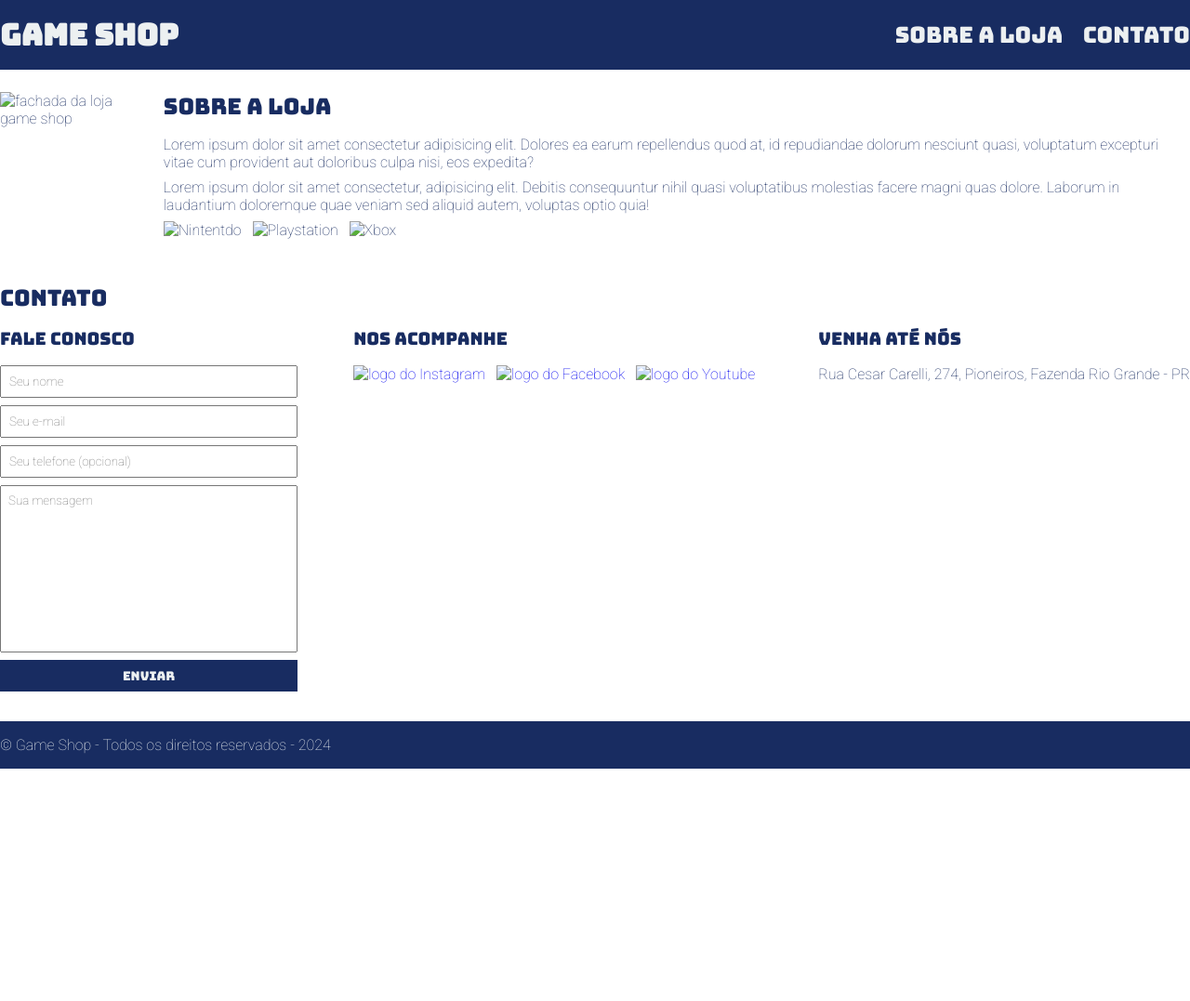
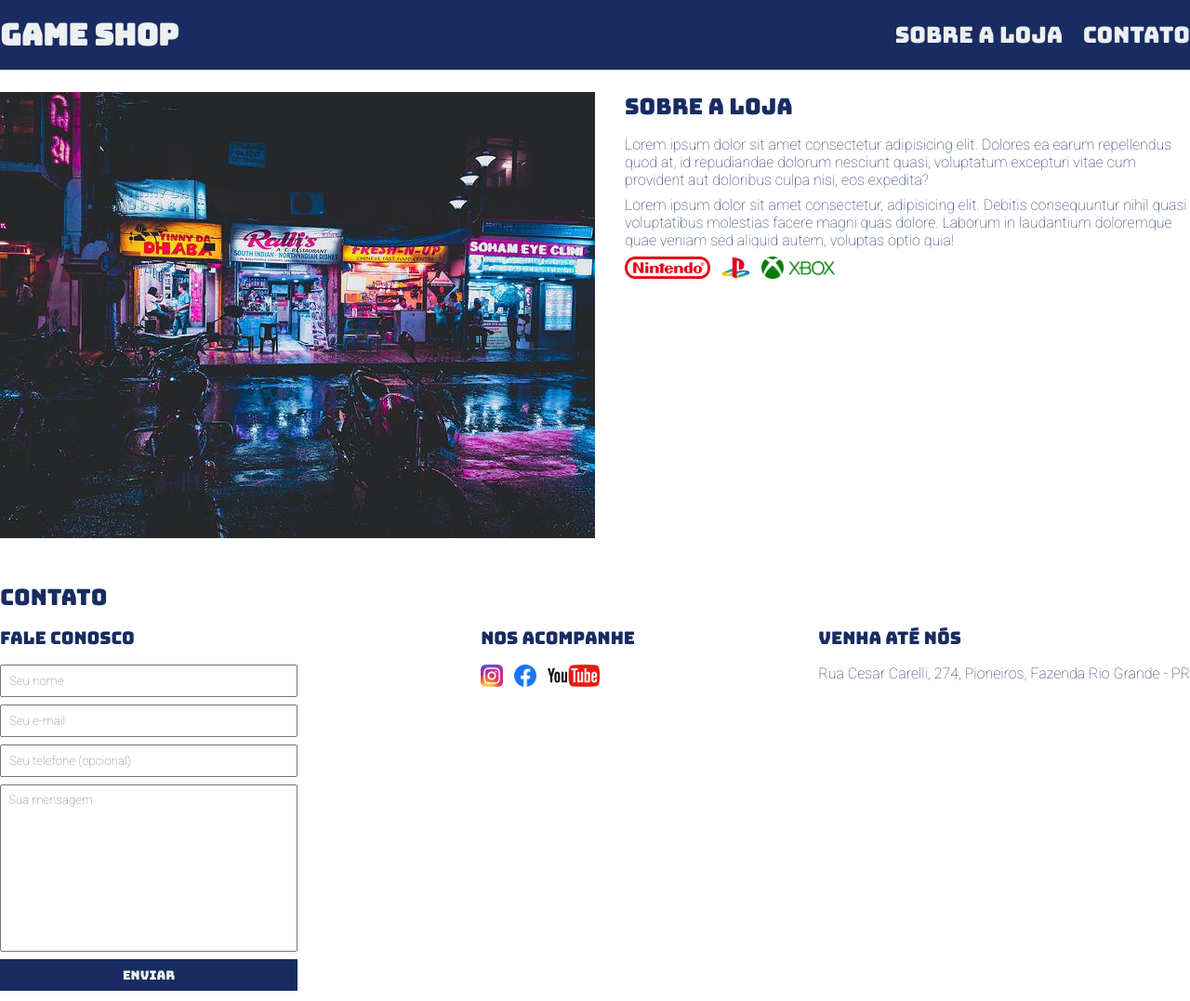
Before and after one commit to Gregdiasn/site_gameshop, a plain HTML site: page index.html in a window 1280 px wide. Shown: the top 1077 px of the page at 93% size. Before the commit the page ends 827 px from the top, so only its background shows below. Drawn offline with Linux system fonts and the light colour scheme.

Commit message:
atualizando html

```diff
--- a/index.html
+++ b/index.html
@@ -26,15 +26,15 @@
     </header>
     <section id="about">
         <div class="container">
-            <img class="store-front" src="./loja.jpg" alt="fachada da loja game shop" />
+            <img class="store-front" src="./imagens/images_M05/images/loja.jpg" alt="fachada da loja game shop" />
             <div>
                 <h2>Sobre a loja</h2>
                 <p>Lorem ipsum dolor sit amet consectetur adipisicing elit. Dolores ea earum repellendus quod at, id repudiandae dolorum nesciunt quasi, voluptatum excepturi vitae cum provident aut doloribus culpa nisi, eos expedita?</p>
                 <p>Lorem ipsum dolor sit amet consectetur, adipisicing elit. Debitis consequuntur nihil quasi voluptatibus molestias facere magni quas dolore. Laborum in laudantium doloremque quae veniam sed aliquid autem, voluptas optio quia!</p>
                 <ul class="brands-list">
-                    <li><img src="./nintendo.png" alt="Nintentdo"></li>
-                    <li><img src="./playstation.png" alt="Playstation"></li>
-                    <li><img src="./xbox.png" alt="Xbox"></li>
+                    <li><img src="./imagens/images_M05/images/nintendo.png" alt="Nintentdo"></li>
+                    <li><img src="./imagens/images_M05/images/playstation.png" alt="Playstation"></li>
+                    <li><img src="./imagens/images_M05/images/xbox.png" alt="Xbox"></li>
                 </ul>
             </div>
         </div>
@@ -59,19 +59,19 @@
                     <ul class="social-links">
                         <li>
                             <a href="#about" title="Siga-nos no Instagram">
-                                <img src="./instagram.png" alt="logo do Instagram" />
+                                <img src="./imagens/images_M05/images/instagram.png" alt="logo do Instagram" />
                             </a>
 
                         </li>
                         <li>
                             <a href="#" title="Siga-nos no Facebook">
-                                <img src="./facebook.png" alt="logo do Facebook" />
+                                <img src="./imagens/images_M05/images/facebook.png" alt="logo do Facebook" />
                             </a>
 
                         </li>
                         <li>
                             <a href="#" title="Visite-nos no Youtube">
-                                <img src="./youtube.png" alt="logo do Youtube" />
+                                <img src="./imagens/images_M05/images/youtube.png" alt="logo do Youtube" />
                             </a>
 
                         </li>
```
